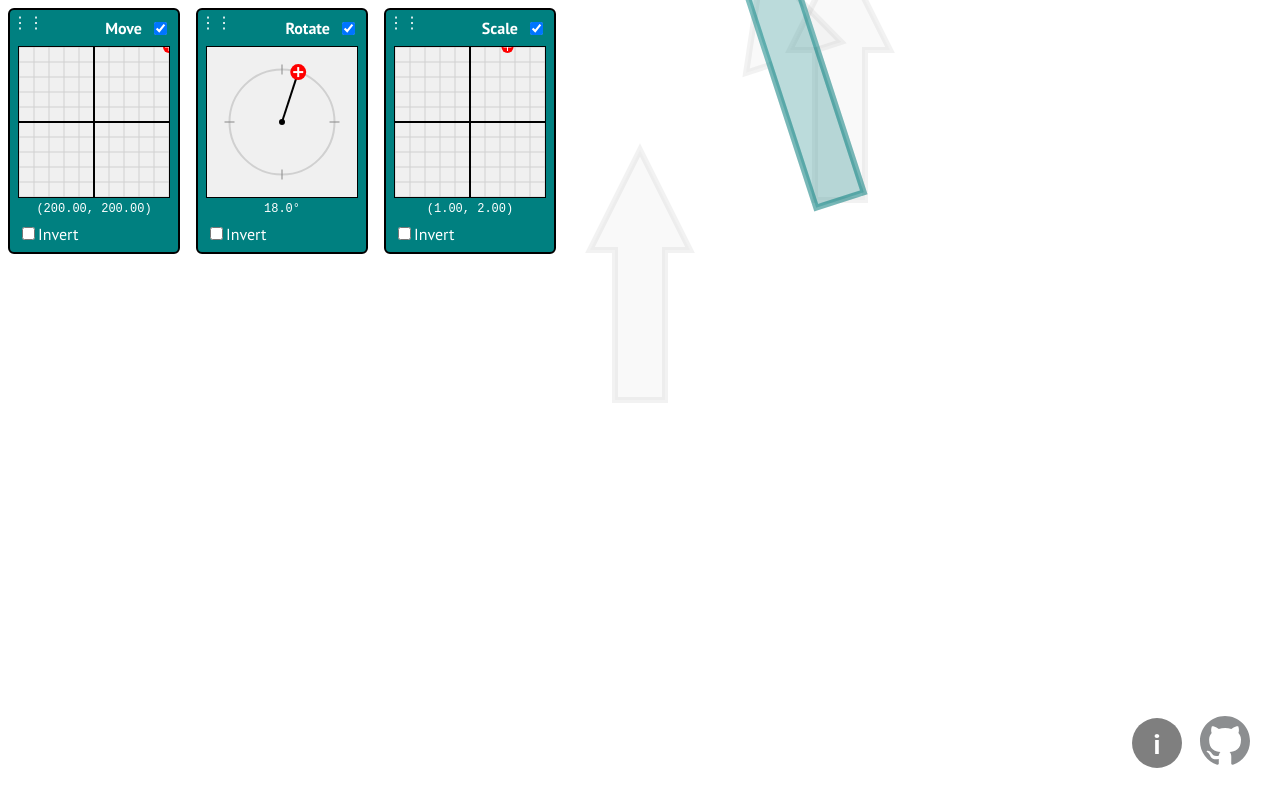
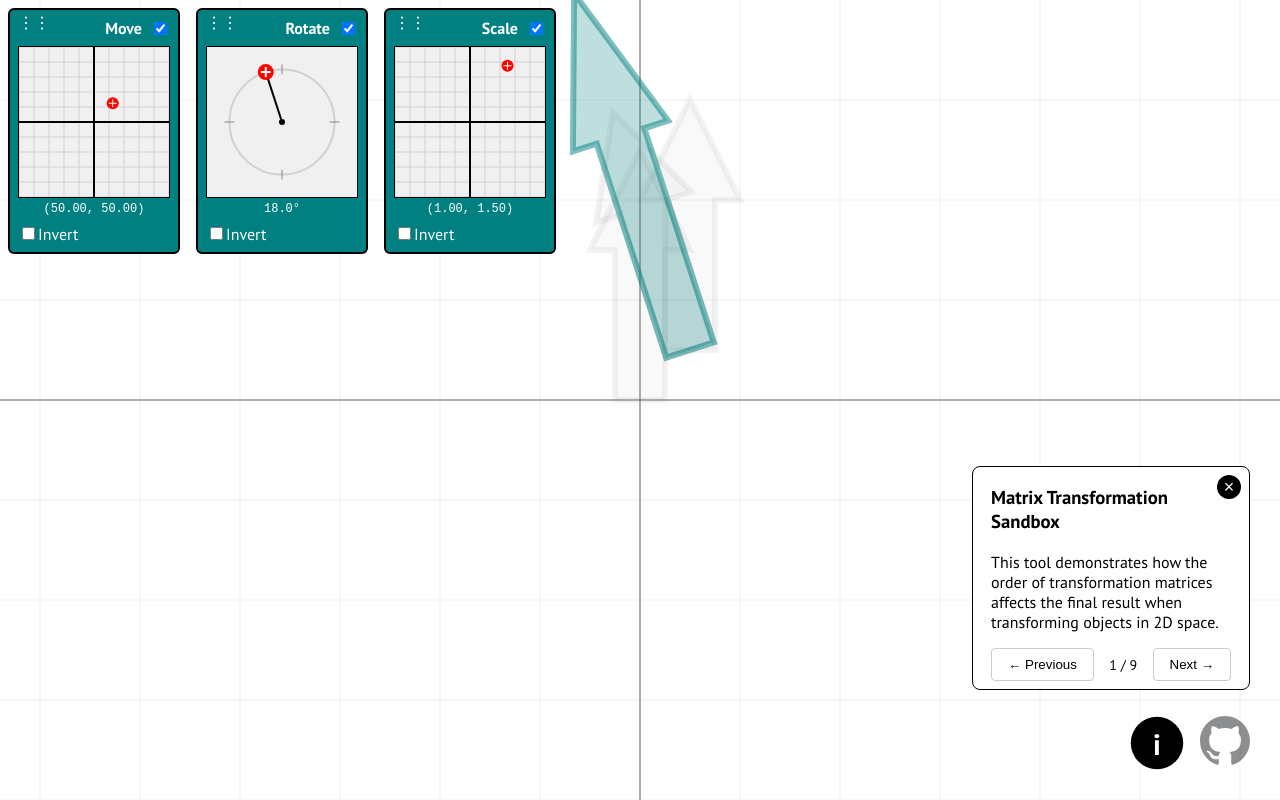
Before and after one commit to slonermike/matrix-sandbox, a React (Vite) app: page / in a window 1280 px wide. Built offline with nearby package versions, Linux system fonts and the light colour scheme.

Commit message:
Added tutorial

```diff
--- a/src/components/InfoOverlay.tsx
+++ b/src/components/InfoOverlay.tsx
@@ -1,48 +1,156 @@
 import { useState } from "react"
+import { motion, AnimatePresence } from "framer-motion"
+import { useSandboxStore } from "../store/sandboxStore"
 
-function InfoVerbose() {
-  return <div className={'info-verbose-container'}>
-    <div className={'info-verbose'}>
-      <h3>Matrix Transformation Sandbox</h3>
-      <p>
-        This tool demonstrates how the <strong>order of transformation matrices</strong> affects
-        the final result when transforming objects in 2D space.
-      </p>
+const slides = [
+  {
+    title: "Matrix Transformation Sandbox",
+    content: "This tool demonstrates how the order of transformation matrices affects the final result when transforming objects in 2D space."
+  },
+  {
+    title: "Move Transformation",
+    content: "The move (translation) transformation shifts the object's position. Drag the red handle on the 2D graph to move the shape. The grid shows you the coordinate space, with (0, 0) at the center."
+  },
+  {
+    title: "Rotate Transformation",
+    content: "The rotate transformation spins the object around the origin (0, 0). Drag the red handle around the circle to adjust the rotation angle. Positive values rotate counter-clockwise."
+  },
+  {
+    title: "Scale Transformation",
+    content: "The scale transformation changes the object's size. Drag the red handle on the 2D graph to scale in X and Y directions independently. Values greater than 1 make the object larger, less than 1 make it smaller."
+  },
+  {
+    title: "Reordering Transformations",
+    content: "Click and drag the ⋮⋮ handle on the left of each transformation card to reorder them. Watch how the shape changes as you rearrange the order!"
+  },
+  {
+    title: "Pre-Multiplication & Order",
+    content: "Transformations are applied right-to-left using pre-multiplication. If you have Move then Rotate, the rotation happens first, then the move. This is why order matters: rotating then moving gives a different result than moving then rotating."
+  },
+  {
+    title: "Enable/Disable Transformations",
+    content: "Use the checkbox on each transformation to enable or disable it. This lets you see the effect of each transformation individually."
+  },
+  {
+    title: "Inverting Transformations",
+    content: "Check the 'Invert' checkbox to apply the inverse of a transformation. This is useful for understanding how to undo transformations."
+  },
+  {
+    title: "Key Concept: Non-Commutativity",
+    content: "Matrix multiplication is not commutative, meaning A × B ≠ B × A. The order in which you apply transformations matters! Try rotating then translating versus translating then rotating to see the difference."
+  }
+]
 
-      <h4>How to Use:</h4>
-      <ul>
-        <li><strong>Add transformations</strong> using the buttons (Translate, Rotate, Scale)</li>
-        <li><strong>Reorder transformations</strong> by dragging them in the list</li>
-        <li><strong>Adjust values</strong> using the sliders for each transformation</li>
-        <li><strong>Remove transformations</strong> by clicking the X button</li>
-      </ul>
+function InfoPanel() {
+  const [currentSlide, setCurrentSlide] = useState(0)
+  const setInfoOpen = useSandboxStore(state => state.setInfoOpen)
 
-      <h4>Key Concept:</h4>
-      <p>
-        Matrix multiplication is <strong>not commutative</strong>, meaning A × B ≠ B × A.
-        The order in which you apply transformations matters! Try rotating then translating
-        versus translating then rotating to see the difference.
-      </p>
+  const nextSlide = () => {
+    setCurrentSlide((prev) => (prev + 1) % slides.length)
+  }
+
+  const prevSlide = () => {
+    setCurrentSlide((prev) => (prev - 1 + slides.length) % slides.length)
+  }
+
+  return (
+    <div className={'info-verbose-container'}>
+      <div className={'info-verbose'} style={{ position: 'relative' }}>
+        <button
+          onClick={() => setInfoOpen(false)}
+          style={{
+            position: 'absolute',
+            top: '8px',
+            right: '8px',
+            background: 'black',
+            color: 'white',
+            border: 'none',
+            borderRadius: '50%',
+            width: '24px',
+            height: '24px',
+            fontSize: '18px',
+            cursor: 'pointer',
+            padding: '0',
+            lineHeight: '1',
+            display: 'flex',
+            alignItems: 'center',
+            justifyContent: 'center',
+            zIndex: 10
+          }}
+        >
+          ×
+        </button>
+        <AnimatePresence mode="wait">
+          <motion.div
+            key={currentSlide}
+            initial={{ opacity: 0, x: 20 }}
+            animate={{ opacity: 1, x: 0 }}
+            exit={{ opacity: 0, x: -20 }}
+            transition={{ duration: 0.3 }}
+          >
+            <h3>{slides[currentSlide].title}</h3>
+            <p>{slides[currentSlide].content}</p>
+          </motion.div>
+        </AnimatePresence>
+
+        <div style={{
+          display: 'flex',
+          justifyContent: 'space-between',
+          alignItems: 'center',
+          marginTop: '16px',
+          gap: '8px'
+        }}>
+          <button onClick={prevSlide} style={{
+            padding: '8px 16px',
+            cursor: 'pointer',
+            border: '1px solid #ccc',
+            borderRadius: '4px',
+            background: '#fff'
+          }}>
+            ← Previous
+          </button>
+          <span style={{ fontSize: '14px' }}>
+            {currentSlide + 1} / {slides.length}
+          </span>
+          <button onClick={nextSlide} style={{
+            padding: '8px 16px',
+            cursor: 'pointer',
+            border: '1px solid #ccc',
+            borderRadius: '4px',
+            background: '#fff'
+          }}>
+            Next →
+          </button>
+        </div>
+      </div>
     </div>
-  </div>
+  )
+}
+
+function InfoButton() {
+  const infoOpen = useSandboxStore(state => state.infoOpen)
+  const setInfoOpen = useSandboxStore(state => state.setInfoOpen)
+
+  return (
+    <div
+      className={`info-circle hover-link ${infoOpen ? 'stay-open' : ''}`}
+      onClick={() => setInfoOpen(!infoOpen)}
+    >
+      <span>i</span>
+    </div>
+  )
 }
 
 export function InfoOverlay() {
-  const [isMousedOver, setIsMousedOver] = useState(false)
-  const [stayOpen, setStayOpen] = useState(false)
-  return <div className={'info-overlay'}>
-    <div
-      className={`info-circle hover-link ${stayOpen ? 'stay-open' : ''}`}
-      onMouseOver={() => setIsMousedOver(true)}
-      onMouseOut={() => setIsMousedOver(false)}
-      onMouseDown={() => {
-        setStayOpen(!stayOpen)
-        setIsMousedOver(false)
-      }}
-    >
-      <span>i</span>
-      {(isMousedOver || stayOpen) ? <InfoVerbose /> : null}
+  const infoOpen = useSandboxStore(state => state.infoOpen)
+
+  return (
+    <div className={'info-overlay'}>
+      {infoOpen && <InfoPanel />}
+      <InfoButton />
+      <a href="https://github.com/slonermike/matrix-sandbox" target="_blank" rel="noreferrer noopener">
+        <img className="hover-link" src="/github.svg" width="50" height="50" />
+      </a>
     </div>
-    <a href="https://github.com/slonermike/matrix-sandbox" target="_blank" rel="noreferrer noopener"><img className="hover-link" src="/github.svg" width="50" height="50" /></a>
-    </div>
+  )
 }
--- a/src/components/RotationInput.tsx
+++ b/src/components/RotationInput.tsx
@@ -35,9 +35,10 @@ export function RotationInput({ value, onChange, size = 150 }: RotationInputProp
     const centerX = size / 2
     const centerY = size / 2
     const radius = (size / 2) * 0.7 // 70% of radius for the handle
+    // Negate radians to make counter-clockwise positive (matching the main view)
     return [
-      centerX + Math.cos(radians - Math.PI / 2) * radius,
-      centerY + Math.sin(radians - Math.PI / 2) * radius
+      centerX + Math.cos(-radians - Math.PI / 2) * radius,
+      centerY + Math.sin(-radians - Math.PI / 2) * radius
     ]
   }, [size])
 
@@ -46,7 +47,8 @@ export function RotationInput({ value, onChange, size = 150 }: RotationInputProp
     const centerY = size / 2
     const dx = canvasX - centerX
     const dy = canvasY - centerY
-    return Math.atan2(dy, dx) + Math.PI / 2
+    // Negate to make counter-clockwise positive (matching the main view)
+    return -(Math.atan2(dy, dx) + Math.PI / 2)
   }, [size])
 
   const drawCanvas = useCallback(() => {
--- a/src/components/TransformList.tsx
+++ b/src/components/TransformList.tsx
@@ -6,7 +6,7 @@ import { type CSSProperties } from 'react';
 
 const dragHandleStyle: CSSProperties = {
   cursor: 'grab',
-  padding: '4px',
+  padding: '4px 10px',
   userSelect: 'none',
   position: 'absolute',
   top: '8px',
--- a/src/components/Visualizer.tsx
+++ b/src/components/Visualizer.tsx
@@ -68,6 +68,25 @@ export function Visualizer({shape}: VisualizerProps) {
 
   const focusId = hoveredId !== null ? hoveredId : transforms[transforms.length-1]?.id
 
+  const gridLines = useMemo(() => {
+    const lines: { x1: number, y1: number, x2: number, y2: number }[] = []
+    const gridSpacing = 100 // pixels
+    const centerX = windowWidth / 2
+    const centerY = windowHeight / 2
+
+    // Vertical lines
+    for (let x = centerX % gridSpacing; x < windowWidth; x += gridSpacing) {
+      lines.push({ x1: x, y1: 0, x2: x, y2: windowHeight })
+    }
+
+    // Horizontal lines
+    for (let y = centerY % gridSpacing; y < windowHeight; y += gridSpacing) {
+      lines.push({ x1: 0, y1: y, x2: windowWidth, y2: y })
+    }
+
+    return lines
+  }, [windowWidth, windowHeight])
+
   return (
     <div
       style={{
@@ -88,6 +107,37 @@ export function Visualizer({shape}: VisualizerProps) {
           scale: '1 -1'
         }}
       >
+        {/* Grid lines */}
+        {gridLines.map((line, i) => (
+          <line
+            key={i}
+            x1={line.x1}
+            y1={line.y1}
+            x2={line.x2}
+            y2={line.y2}
+            stroke="rgba(200, 200, 200, 0.3)"
+            strokeWidth={1}
+          />
+        ))}
+
+        {/* Axis lines */}
+        <line
+          x1={windowWidth / 2}
+          y1={0}
+          x2={windowWidth / 2}
+          y2={windowHeight}
+          stroke="rgba(100, 100, 100, 0.5)"
+          strokeWidth={2}
+        />
+        <line
+          x1={0}
+          y1={windowHeight / 2}
+          x2={windowWidth}
+          y2={windowHeight / 2}
+          stroke="rgba(100, 100, 100, 0.5)"
+          strokeWidth={2}
+        />
+
         {transformedShapes.map((transformedShape, i) => {
           const focused = focusId === transformSteps[i].id
           return <polygon key={transforms[i-1]?.id ?? 'root'}
--- a/src/index.css
+++ b/src/index.css
@@ -33,21 +33,22 @@ body {
   display: flex;
   justify-content: center;
   align-items: center;
+  position: relative;
 }
 
 .info-verbose-container {
-  position: relative;
-  z-index: -1;
+  position: absolute;
+  bottom: 80px;
+  right: 0px;
+  overflow: hidden;
 }
 
 .info-verbose {
-  position: absolute;
   width: min(30vh, 400px);
-  right: 0;
-  bottom: 0;
   border: 1.5px solid black;
   border-radius: 8px;
-  padding: 8px;
+  padding: 0 18px 8px;
+  background-color: white;
 }
 
 .hover-link {
--- a/src/store/sandboxStore.ts
+++ b/src/store/sandboxStore.ts
@@ -4,17 +4,20 @@ import { move, rotate, scale, type Transform } from '../transform'
 interface SandboxStore {
     transforms: Transform[]
     hoveredId: number | null
+    infoOpen: boolean
 
     setTransforms: (transforms: Transform[]) => void
     replaceTransform: (transform: Transform) => void
     setHoveredId: (id: number | null) => void
+    setInfoOpen: (open: boolean) => void
 }
 
 export const useSandboxStore = create<SandboxStore>((set) => ({
-    transforms: [move([200, 200]),
+    transforms: [move([50, 50]),
     rotate(Math.PI * 0.1),
-    scale([1, 2])],
+    scale([1, 1.5])],
     hoveredId: null,
+    infoOpen: true,
 
     setTransforms: (transforms) => {
         set({transforms})
@@ -35,5 +38,8 @@ export const useSandboxStore = create<SandboxStore>((set) => ({
         set({
             hoveredId
         })
+    },
+    setInfoOpen: (infoOpen) => {
+        set({ infoOpen })
     }
 }))
```
